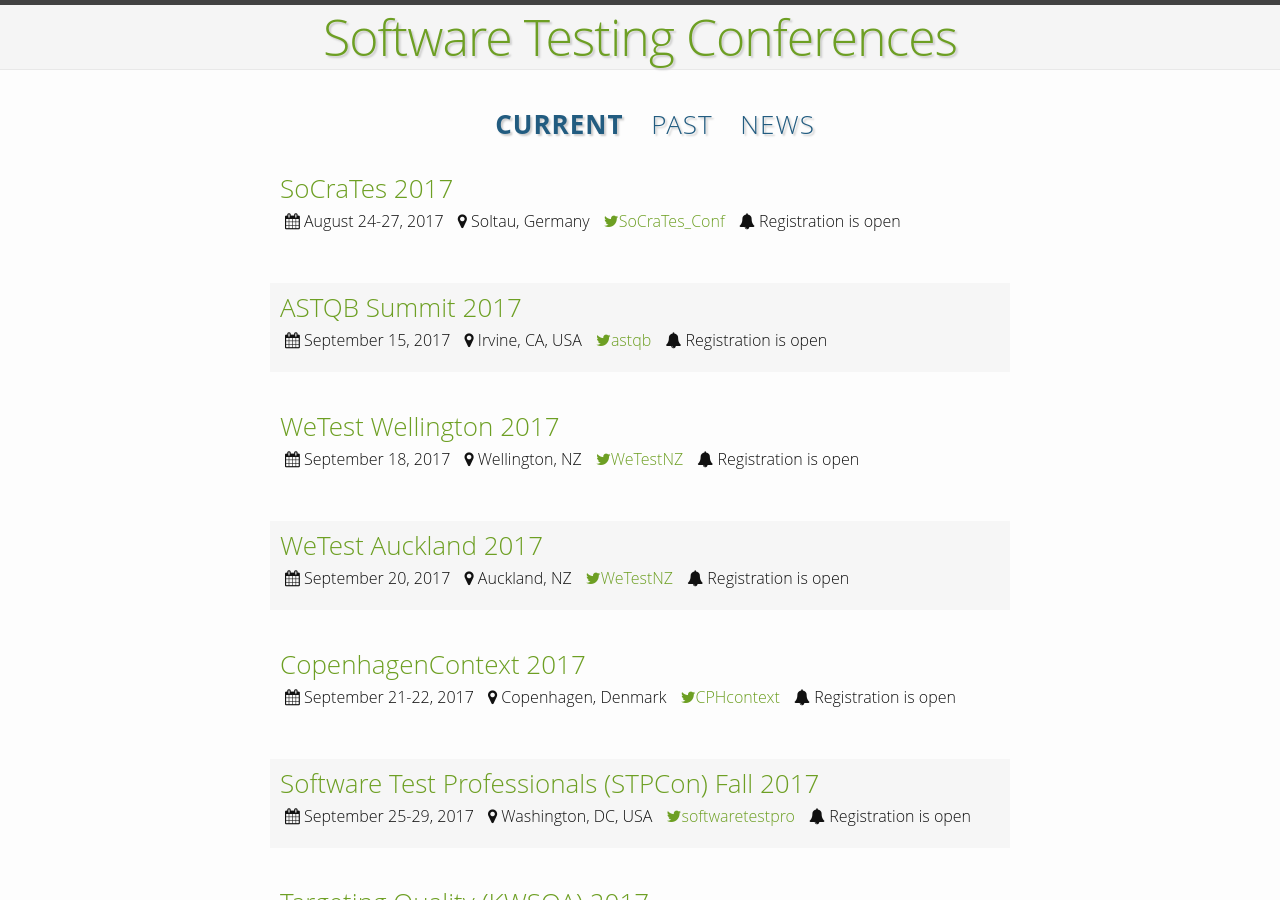
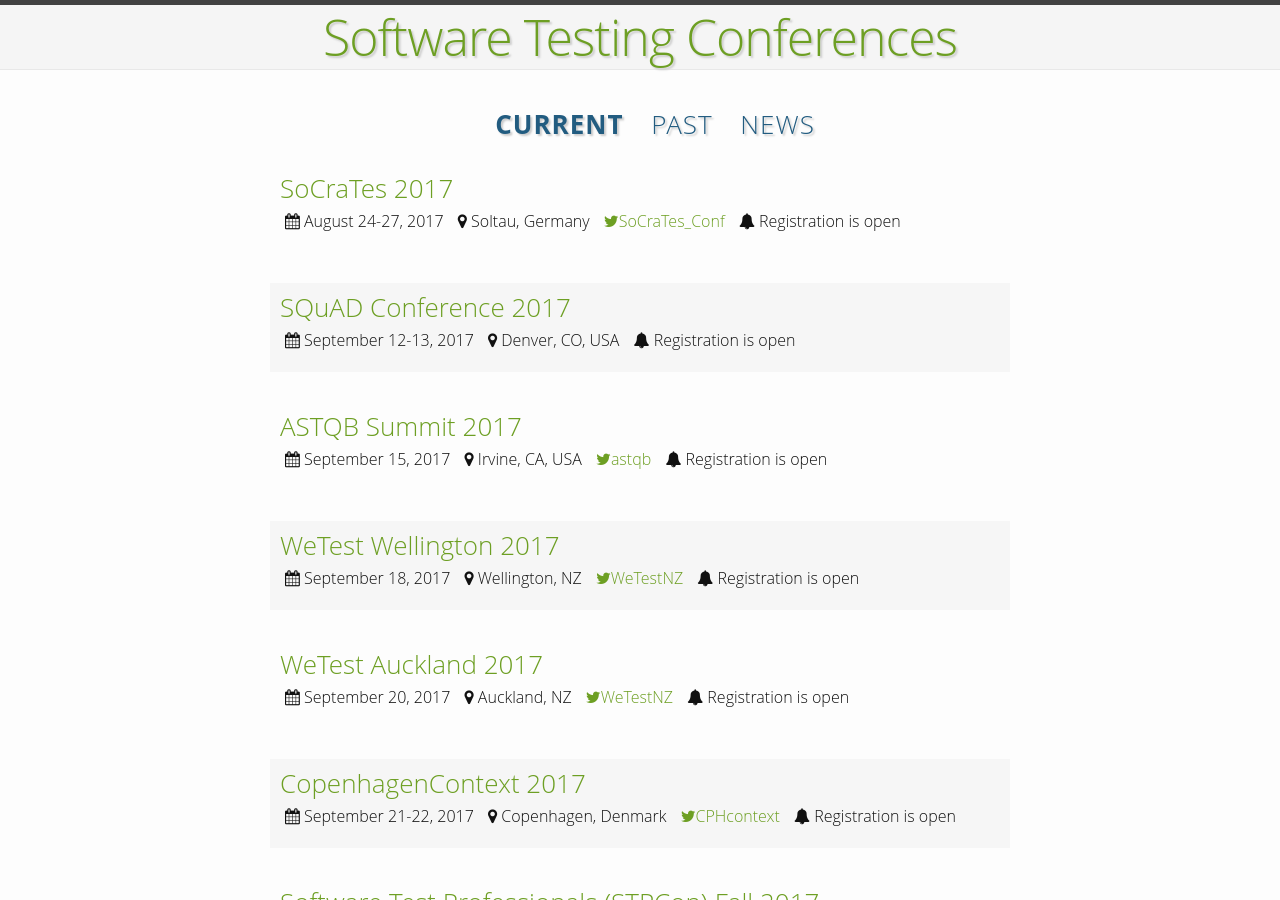
Before and after one commit to TestingConferences/testingconferences.github.io, a Jekyll site: the page built from index.html, in a window 1280 px wide and 900 px high. Built offline with Jekyll 4.4.1, drawn with Linux system fonts in a browser that asks for light colours.

Commit message:
added SQuaD Conference 2017
SQuAD Conference in Denver, featuring keynote speakers Angie Jones and Matt Heusser

```diff
--- a/_data/current.yml
+++ b/_data/current.yml
@@ -3,6 +3,12 @@
   dates: "August 24-27, 2017"
   url: https://www.socrates-conference.de/
   twitter: SoCraTes_Conf
+  status: Registration is open
+
+- name: SQuAD Conference 2017
+  location: Denver, CO, USA
+  dates: "September 12-13, 2017"
+  url: https://www.meetup.com/SQUADCO/events/237767426/
   status: Registration is open
 
 - name: ASTQB Summit 2017
```
